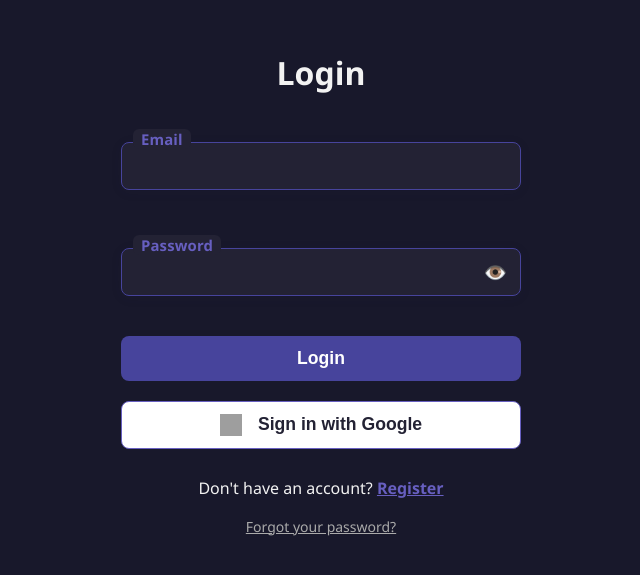
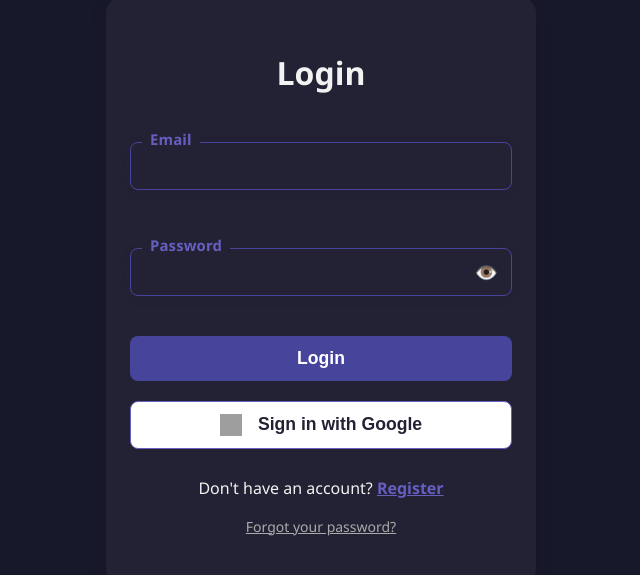
Before and after one commit to AmmarSaleh50/Study-Timer, a React (Create React App) app: page /login in a window 1280 px wide. Shown: the part 109-684 px from the top of the page, without its empty margins (319-959 px from the left). Built offline with nearby package versions, Linux system fonts and the light colour scheme; no server answers; grey boxes are pictures that could not be loaded.

Commit message:
Couple of bug fixes

```diff
--- a/src/App.css
+++ b/src/App.css
@@ -1663,3 +1663,33 @@ hr.dashboard-hr-separator {
     box-sizing: border-box !important;
   }
 }
+
+.drawer-toggle-wrapper {
+  align-self: flex-start;
+  margin: 18px 0 0 18px;
+}
+
+@media (max-width: 600px) {
+  .drawer-toggle-wrapper {
+    position: fixed;
+    top: 18px;
+    left: 18px;
+    z-index: 1200;
+    align-self: auto;
+    margin: 0;
+  }
+}
+
+.login-container,
+.register-container {
+  background: #232234 !important;
+  border-radius: 16px !important;
+  box-shadow: 0 6px 18px rgba(0,0,0,0.12) !important;
+  padding: 32px 24px 32px 24px !important;
+  margin: 32px auto !important;
+  max-width: 430px !important;
+  width: 98vw !important;
+  min-width: 0 !important;
+  box-sizing: border-box !important;
+  display: block !important;
+}
--- a/src/Dashboard.js
+++ b/src/Dashboard.js
@@ -827,7 +827,7 @@ function Dashboard() {
 
   // --- Drawer Toggle Button ---
   const DrawerToggle = () => (
-    <div style={{position: 'fixed', top: 18, left: 18, zIndex: 1200}}>
+    <div className="drawer-toggle-wrapper">
       {!drawerOpen && (
         <button onClick={handleDrawerOpen} className="drawer-open-btn button-pop button-ripple">
           <div className="drawer-slashes">
--- a/src/RoutinesPage.js
+++ b/src/RoutinesPage.js
@@ -122,7 +122,7 @@ const RoutinesPage = () => {
   );
 
   const DrawerToggle = () => (
-    <div style={{position: 'fixed', top: 18, left: 18, zIndex: 1200}}>
+    <div className="drawer-toggle-wrapper">
       {!drawerOpen && (
         <button onClick={handleDrawerOpen} className="drawer-open-btn button-pop button-ripple">
           <div className="drawer-slashes">
```
